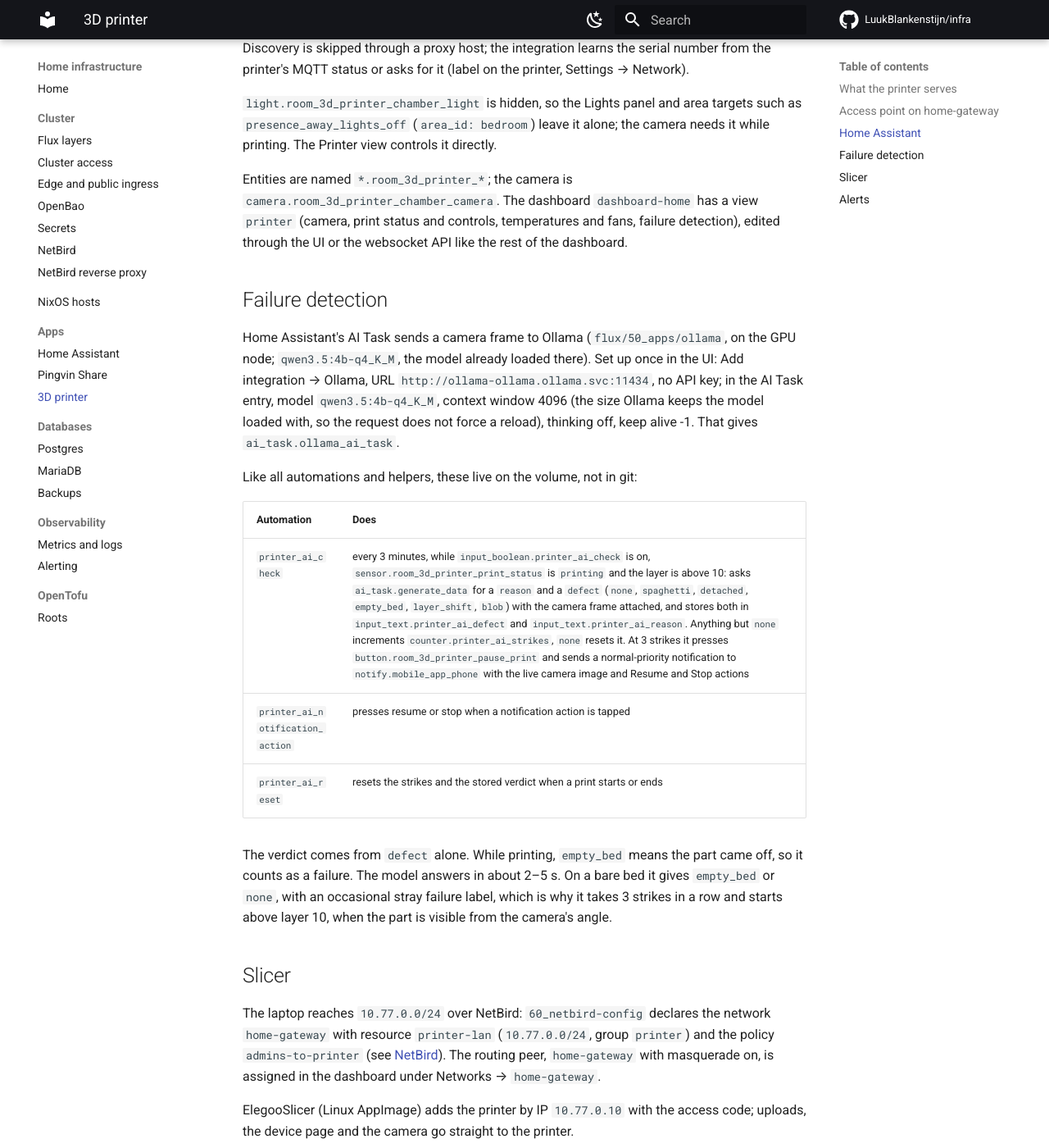
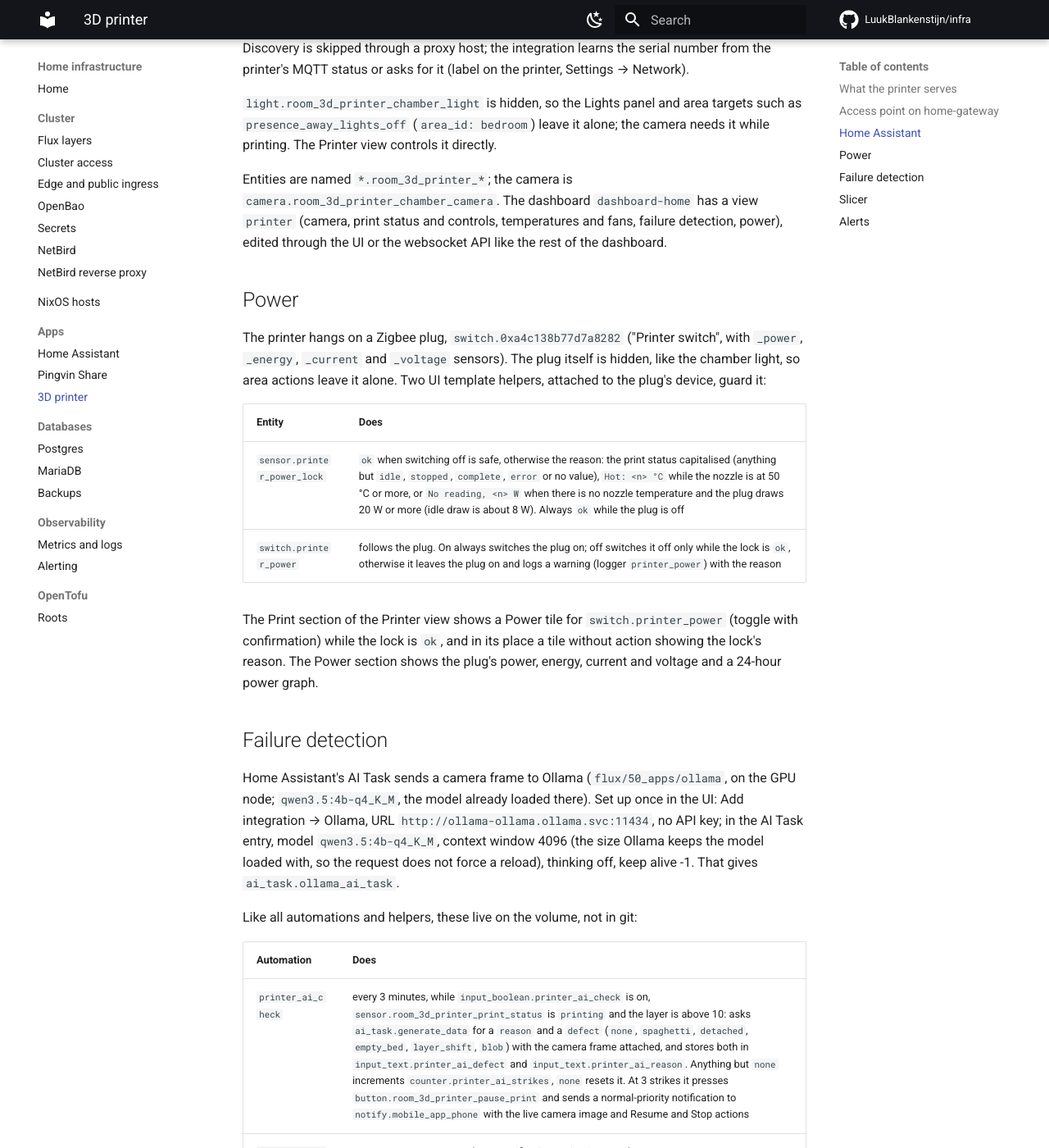
Before and after one commit to LuukBlankenstijn/infra, an MkDocs documentation site: the page built from docs/apps/printer.md, in a window 1280 px wide and 1400 px high, scrolled down 2681 px. Shown: the whole window at 82% size. Built offline with MkDocs 1.6.1 and Material for MkDocs 9.7.7, drawn with Linux system fonts in a browser that asks for light colours; comment, search, counter and statistics services are not loaded.

Commit message:
printer: document the guarded power switch

```diff
--- a/docs/apps/printer.md
+++ b/docs/apps/printer.md
@@ -106,8 +106,25 @@ the camera needs it while printing. The Printer view controls it directly.
 Entities are named `*.room_3d_printer_*`; the camera is
 `camera.room_3d_printer_chamber_camera`. The dashboard `dashboard-home` has a
 view `printer` (camera, print status and controls, temperatures and fans, failure
-detection), edited through the UI or the websocket API like the rest of the
-dashboard.
+detection, power), edited through the UI or the websocket API like the rest of
+the dashboard.
+
+## Power
+
+The printer hangs on a Zigbee plug, `switch.0xa4c138b77d7a8282` ("Printer
+switch", with `_power`, `_energy`, `_current` and `_voltage` sensors). The plug
+itself is hidden, like the chamber light, so area actions leave it alone. Two UI
+template helpers, attached to the plug's device, guard it:
+
+| Entity | Does |
+| --- | --- |
+| `sensor.printer_power_lock` | `ok` when switching off is safe, otherwise the reason: the print status capitalised (anything but `idle`, `stopped`, `complete`, `error` or no value), `Hot: <n> °C` while the nozzle is at 50 °C or more, or `No reading, <n> W` when there is no nozzle temperature and the plug draws 20 W or more (idle draw is about 8 W). Always `ok` while the plug is off |
+| `switch.printer_power` | follows the plug. On always switches the plug on; off switches it off only while the lock is `ok`, otherwise it leaves the plug on and logs a warning (logger `printer_power`) with the reason |
+
+The Print section of the Printer view shows a Power tile for `switch.printer_power`
+(toggle with confirmation) while the lock is `ok`, and in its place a tile without
+action showing the lock's reason. The Power section shows the plug's power,
+energy, current and voltage and a 24-hour power graph.
 
 ## Failure detection
 
```
